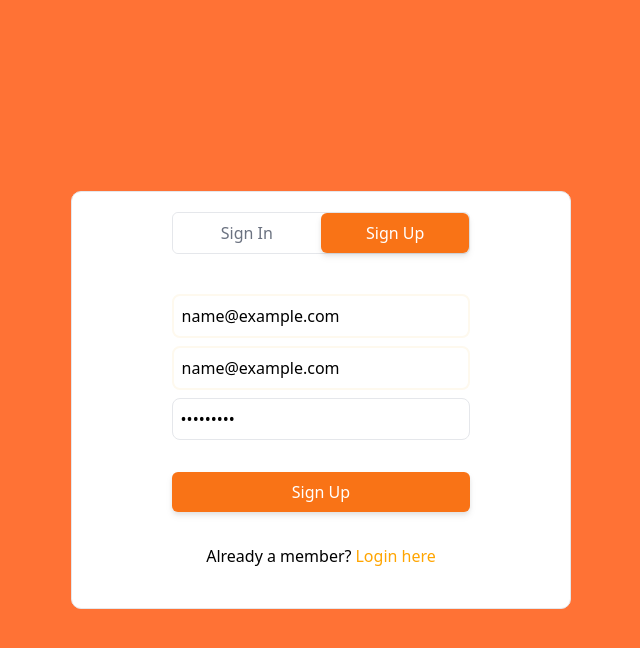
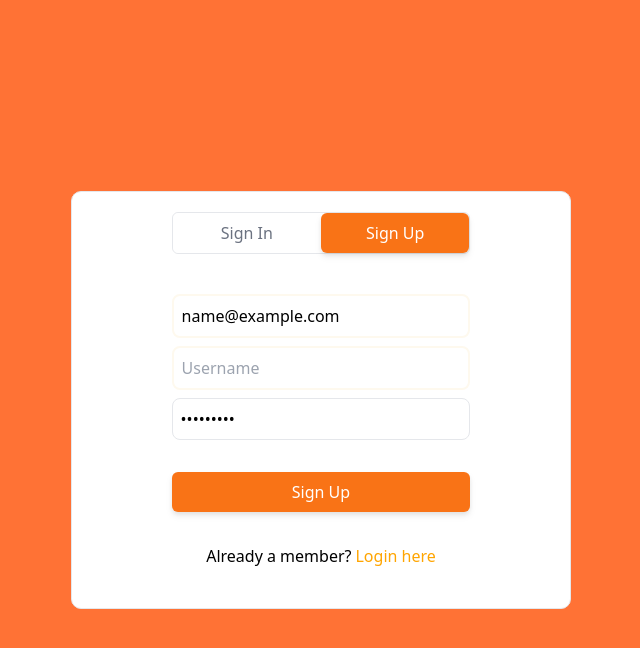
Before and after one commit to Minh1411hn/chit-chat, a React app in the folder client/: page / in a window 1280 px wide. Both pictures are taken after typing "name@example.com", "Sample123" into the empty fields and a click on the button "Sign Up". Shown: the top 648 px of the page, without its empty margins (319-959 px from the left). Built offline with nearby package versions, Linux system fonts and the light colour scheme; no server answers; the HTML template or start-up script is replaced by a standard one.

Commit message:
fix username in signup form

```diff
--- a/client/src/Chat.jsx
+++ b/client/src/Chat.jsx
@@ -172,7 +172,7 @@ export default function Chat() {
                 <div className="bg-gray-100 rounded-full m-5 mb-2 p-2 text-center flex items-center justify-center">
                     <span className=" mr-2 text-md text-grey-600 flex items-center">
                         <Gravatar email={email} default="retro" className="text-center w-10 mr-2 h-10 object-cover rounded-full"/>
-                        {username.charAt(0).toUpperCase() + username.slice(1)}
+                        {username}
                     </span>
                     <button onClick={logout} className="text-sm bg-red-200 py-1 px-2 text-grey-400 border rounded-md">Log out</button>
                 </div>
--- a/client/src/RegisterAndLoginForm.jsx
+++ b/client/src/RegisterAndLoginForm.jsx
@@ -36,10 +36,10 @@ export default function RegisterAndLoginForm() {
                        placeholder="Email"
                        className="block w-3/5 rounded-lg p-2 mb-2 border-2 border-[#FEF9EE] mx-auto"/>
                 {isLoginOrRegister === "register" && (
-                    <input value={email}
-                           onChange={ev => setEmail(ev.target.value.trim())}
+                    <input value={username}
+                           onChange={ev => setUsername(ev.target.value.trim())}
                            type="text"
-                           placeholder="Email"
+                           placeholder="Username"
                            className="block w-3/5 rounded-lg p-2 mb-2 border-2 border-[#FEF9EE] mx-auto"/>
                 )}
                 <input value={password}
```
